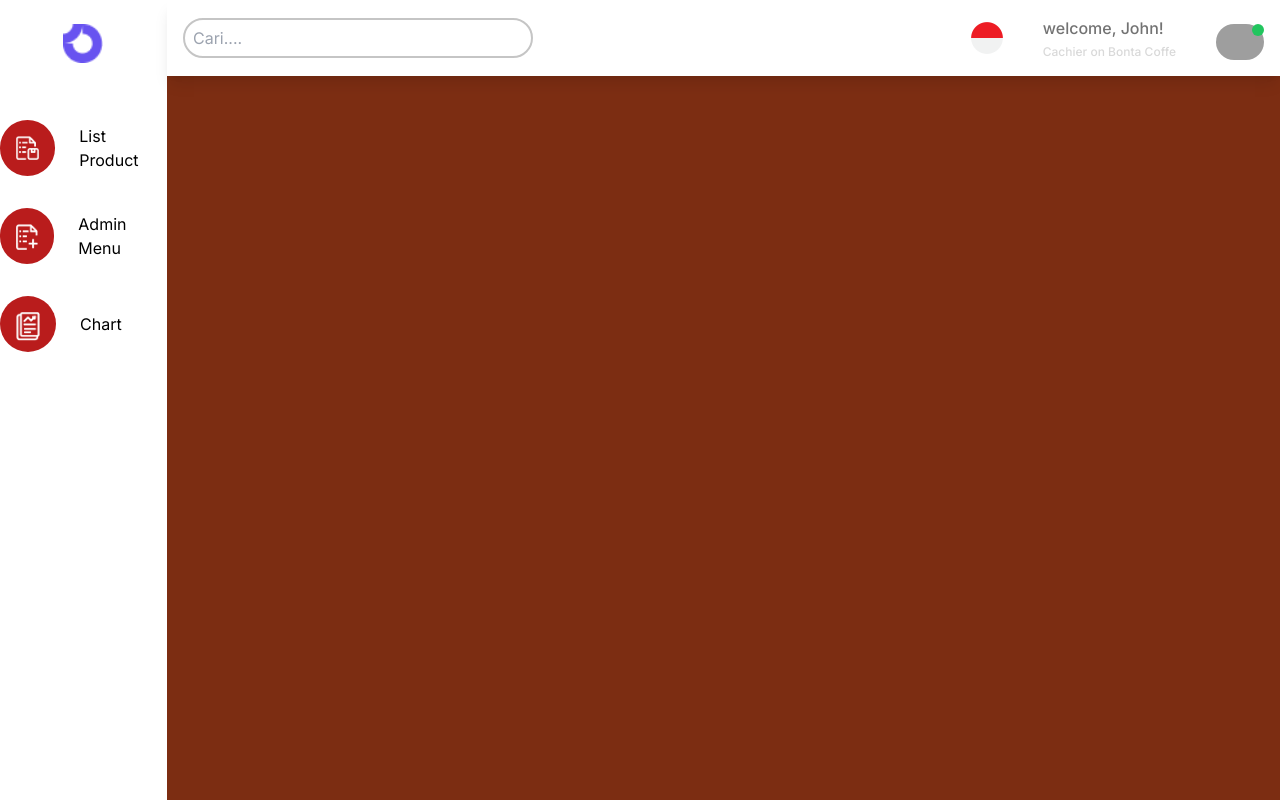
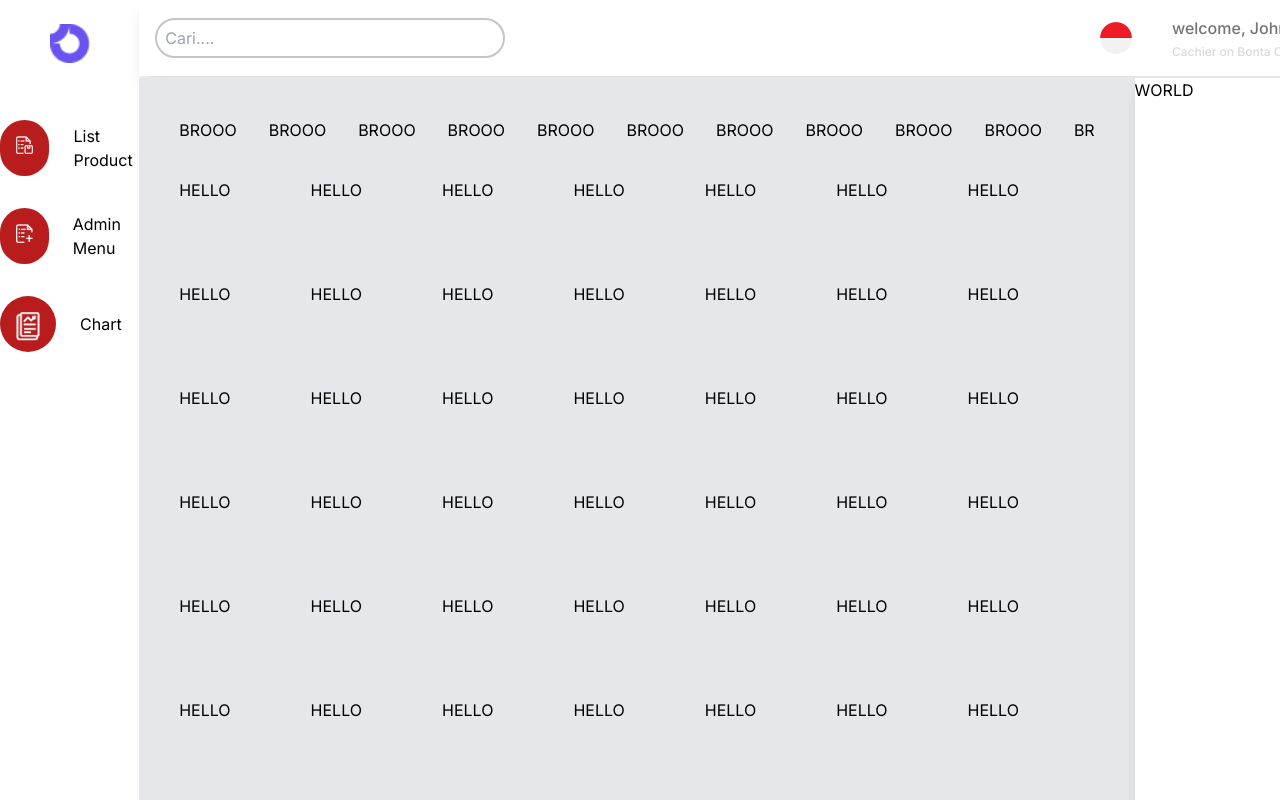
Before and after one commit to teddferdy/FE-POS-App, a React (Create React App) app: page /home in a window 1280 px wide. Built offline with nearby package versions, Linux system fonts and the light colour scheme; grey boxes are pictures that could not be loaded.

Commit message:
Enhance UI List

```diff
--- /dev/null
+++ b/src/components/atom/card/index.jsx
@@ -0,0 +1,7 @@
+import React from "react";
+
+const Card = ({ childred }) => {
+  return <div>{childred}</div>;
+};
+
+export default Card;
--- a/src/page/admin/home.jsx
+++ b/src/page/admin/home.jsx
@@ -39,11 +39,11 @@ const Home = () => {
   };
 
   return (
-    <div className="flex h-screen">
+    <div className="flex h-screen overflow-hidden">
       <div className="bg-white hidden md:overflow-visible md:block flex-[0.08] md:hover:flex-[0.15] transition-all shadow-lg group">
         <SideBar classNameContainer="hidden group-hover:block transition-all" />
       </div>
-      <div className="flex-1 bg-orange-900">
+      <div className="flex-1 flex-col">
         <HeaderHome
           listMenuProfile={LIST_MENU_PROFILE}
           listTranslation={TRANSLATION}
@@ -54,6 +54,114 @@ const Home = () => {
           setSearch={setSearch}
           selecDataProfile={selectedByProfile}
         />
+
+        <div className="flex h-screen border-t-2 border-[#ffffff10]">
+          <div className="flex-1 overflow-hidden p-10 flex-col gap-10 flex bg-gray-200">
+            <div className="flex overflow-x-auto gap-8">
+              <p>BROOO</p>
+              <p>BROOO</p>
+              <p>BROOO</p>
+              <p>BROOO</p>
+              <p>BROOO</p>
+              <p>BROOO</p>
+              <p>BROOO</p>
+              <p>BROOO</p>
+              <p>BROOO</p>
+              <p>BROOO</p>
+              <p>BROOO</p>
+              <p>BROOO</p>
+              <p>BROOO</p>
+            </div>
+            <div className="flex overflow-scroll flex-wrap gap-20 h-screen">
+              <p>HELLO</p>
+              <p>HELLO</p>
+              <p>HELLO</p>
+              <p>HELLO</p>
+              <p>HELLO</p>
+              <p>HELLO</p>
+              <p>HELLO</p>
+              <p>HELLO</p>
+              <p>HELLO</p>
+              <p>HELLO</p>
+              <p>HELLO</p>
+              <p>HELLO</p>
+              <p>HELLO</p>
+              <p>HELLO</p>
+              <p>HELLO</p>
+              <p>HELLO</p>
+              <p>HELLO</p>
+              <p>HELLO</p>
+              <p>HELLO</p>
+              <p>HELLO</p>
+              <p>HELLO</p>
+              <p>HELLO</p>
+              <p>HELLO</p>
+              <p>HELLO</p>
+              <p>HELLO</p>
+              <p>HELLO</p>
+              <p>HELLO</p>
+              <p>HELLO</p>
+              <p>HELLO</p>
+              <p>HELLO</p>
+              <p>HELLO</p>
+              <p>HELLO</p>
+              <p>HELLO</p>
+              <p>HELLO</p>
+              <p>HELLO</p>
+              <p>HELLO</p>
+              <p>HELLO</p>
+              <p>HELLO</p>
+              <p>HELLO</p>
+              <p>HELLO</p>
+              <p>HELLO</p>
+              <p>HELLO</p>
+              <p>HELLO</p>
+              <p>HELLO</p>
+              <p>HELLO</p>
+              <p>HELLO</p>
+              <p>HELLO</p>
+              <p>HELLO</p>
+              <p>HELLO</p>
+              <p>HELLO</p>
+              <p>HELLO</p>
+              <p>HELLO</p>
+              <p>HELLO</p>
+              <p>HELLO</p>
+              <p>HELLO</p>
+              <p>HELLO</p>
+              <p>HELLO</p>
+              <p>HELLO</p>
+              <p>HELLO</p>
+              <p>HELLO</p>
+              <p>HELLO</p>
+              <p>HELLO</p>
+              <p>HELLO</p>
+              <p>HELLO</p>
+              <p>HELLO</p>
+              <p>HELLO</p>
+              <p>HELLO</p>
+              <p>HELLO</p>
+              <p>HELLO</p>
+              <p>HELLO</p>
+              <p>HELLO</p>
+              <p>HELLO</p>
+              <p>HELLO</p>
+              <p>HELLO</p>
+              <p>HELLO</p>
+              <p>HELLO</p>
+              <p>HELLO</p>
+              <p>HELLO</p>
+              <p>HELLO</p>
+              <p>HELLO</p>
+              <p>HELLO</p>
+              <p>HELLO</p>
+              <p>HELLO</p>
+              <p>HELLO</p>
+              <p>HELLO</p>
+            </div>
+          </div>
+          <div className="flex-[0.3] bg-white shadow-lg">WORLD</div>
+        </div>
       </div>
     </div>
   );
```
